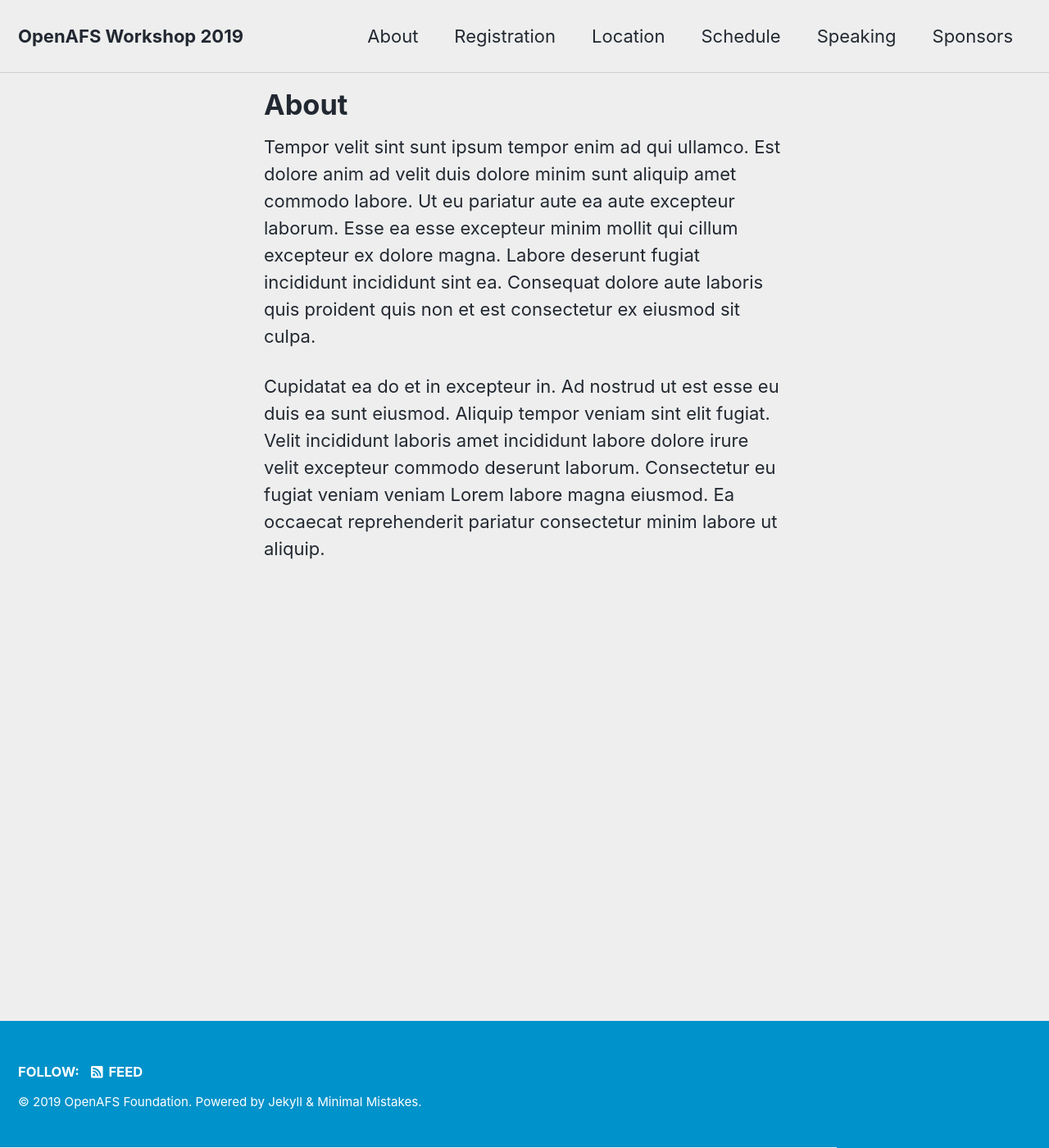
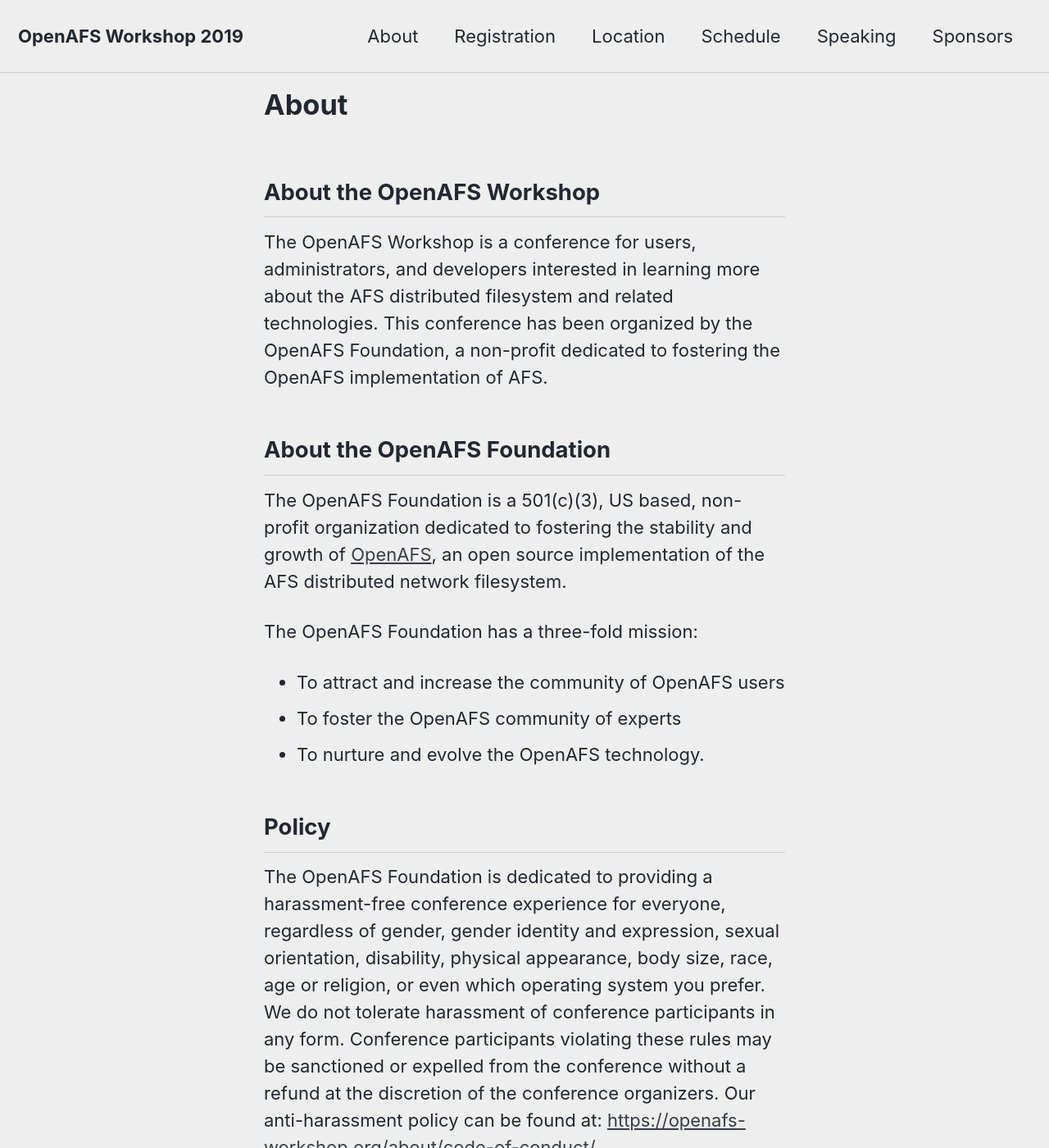
Before and after one commit to openafsfoundation/openafs-workshop.org, a Jekyll site: the page built from _pages/about.md, in a window 1280 px wide and 1400 px high. Shown: the whole window at 82% size. Built offline with Jekyll 4.4.1, drawn with Linux system fonts in a browser that asks for light colours; cached includes are drawn as plain includes; nearby versions of some CDN libraries.

Commit message:
Add about and code of conduct

```diff
--- a/_pages/about.md
+++ b/_pages/about.md
@@ -4,15 +4,33 @@
 title: "About"
 ---
 
-Tempor velit sint sunt ipsum tempor enim ad qui ullamco. Est dolore anim ad
-velit duis dolore minim sunt aliquip amet commodo labore. Ut eu pariatur aute
-ea aute excepteur laborum. Esse ea esse excepteur minim mollit qui cillum
-excepteur ex dolore magna. Labore deserunt fugiat incididunt incididunt sint
-ea. Consequat dolore aute laboris quis proident quis non et est consectetur ex
-eiusmod sit culpa.
+## About the OpenAFS Workshop
 
-Cupidatat ea do et in excepteur in. Ad nostrud ut est esse eu duis ea sunt
-eiusmod. Aliquip tempor veniam sint elit fugiat. Velit incididunt laboris amet
-incididunt labore dolore irure velit excepteur commodo deserunt laborum.
-Consectetur eu fugiat veniam veniam Lorem labore magna eiusmod. Ea occaecat
-reprehenderit pariatur consectetur minim labore ut aliquip.
+The OpenAFS Workshop is a conference for users, administrators, and developers
+interested in learning more about the AFS distributed filesystem and related
+technologies.  This conference has been organized by the OpenAFS Foundation, a
+non-profit dedicated to fostering the OpenAFS implementation of AFS.
+
+## About the OpenAFS Foundation
+
+The OpenAFS Foundation is a 501(c)(3), US based, non-profit organization
+dedicated to fostering the stability and growth of
+[OpenAFS](https://openafs.org), an open source implementation of the AFS
+distributed network filesystem.
+
+The OpenAFS Foundation has a three-fold mission:
+
+* To attract and increase the community of OpenAFS users
+* To foster the OpenAFS community of experts
+* To nurture and evolve the OpenAFS technology.
+
+## Policy
+
+The OpenAFS Foundation is dedicated to providing a harassment-free conference
+experience for everyone, regardless of gender, gender identity and expression,
+sexual orientation, disability, physical appearance, body size, race, age or
+religion, or even which operating system you prefer. We do not tolerate
+harassment of conference participants in any form.  Conference participants
+violating these rules may be sanctioned or expelled from the conference without
+a refund at the discretion of the conference organizers. Our anti-harassment
+policy can be found at: [https://openafs-workshop.org/about/code-of-conduct/](/about/code-of-conduct/)
```
Also changed, not shown: _pages/code-of-conduct.md (added, +84 -0 lines).
